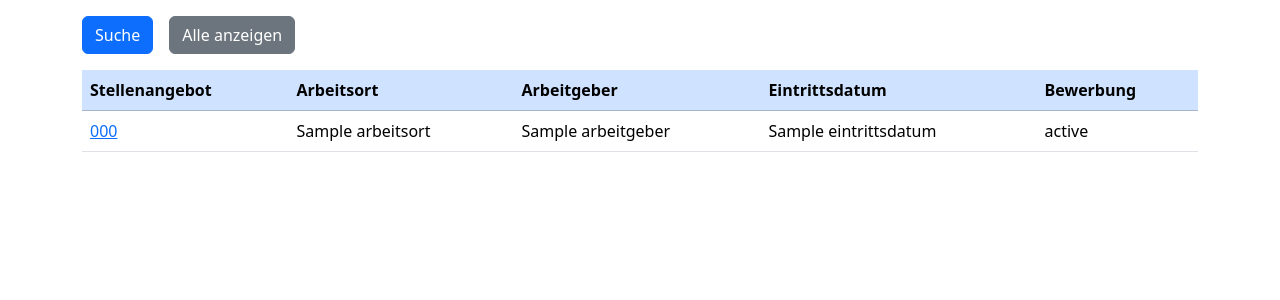
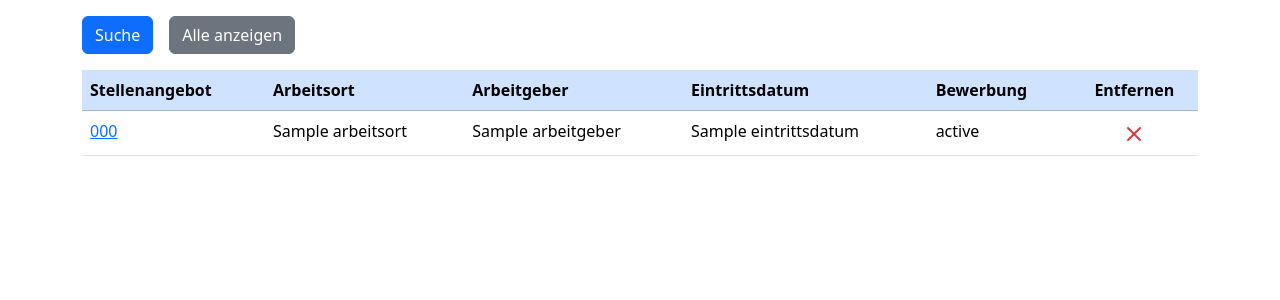
Before and after one commit to Actionb/jobby, a Django app: template jobby/templates/jobby/watchlist.html in a window 1280 px wide. Shown: the part 57-357 px from the top of the page. Run offline with Django 5.2, Linux system fonts and the light colour scheme; the template is opened without the code that fills it: most values are stand-ins (such as "Sample title", 1, 10 or a date in 2020); some libraries are stand-ins or nearby versions.

Commit message:
Add remove button to watchlist template

```diff
--- a/jobby/templates/jobby/watchlist.html
+++ b/jobby/templates/jobby/watchlist.html
@@ -22,6 +22,7 @@
         <th scope="col" class="sticky-top z-999">Arbeitgeber</th>
         <th scope="col" class="sticky-top z-999">Eintrittsdatum</th>
         <th scope="col" class="sticky-top z-999">Bewerbung</th>
+        <th scope="col" class="sticky-top z-999 text-center">Entfernen</th>
     </tr>
     </thead>
     <tbody>
@@ -32,6 +33,11 @@
         <td>{{ stellenangebot.arbeitgeber }}</td>
         <td>{{ stellenangebot.eintrittsdatum }}</td>
         <td>{{ stellenangebot.bewerbungsstatus }}</td>
+        <td class="px-4">
+            <button class="btn text-danger w-100 p-0 watchlist-remove-btn" title="Von Merkliste entfernen" data-url="{% url 'watchlist_remove' %}" data-refnr="{{ stellenangebot.refnr }}">
+                <svg xmlns="http://www.w3.org/2000/svg" width="24" height="24" viewBox="0 0 24 24" fill="none" stroke="currentColor" stroke-width="2" stroke-linecap="round" stroke-linejoin="round" class="feather feather-x"><line x1="18" y1="6" x2="6" y2="18"></line><line x1="6" y1="6" x2="18" y2="18"></line></svg>
+            </button>
+        </td>
     </tr>
     {% endfor %}
     </tbody>
```
